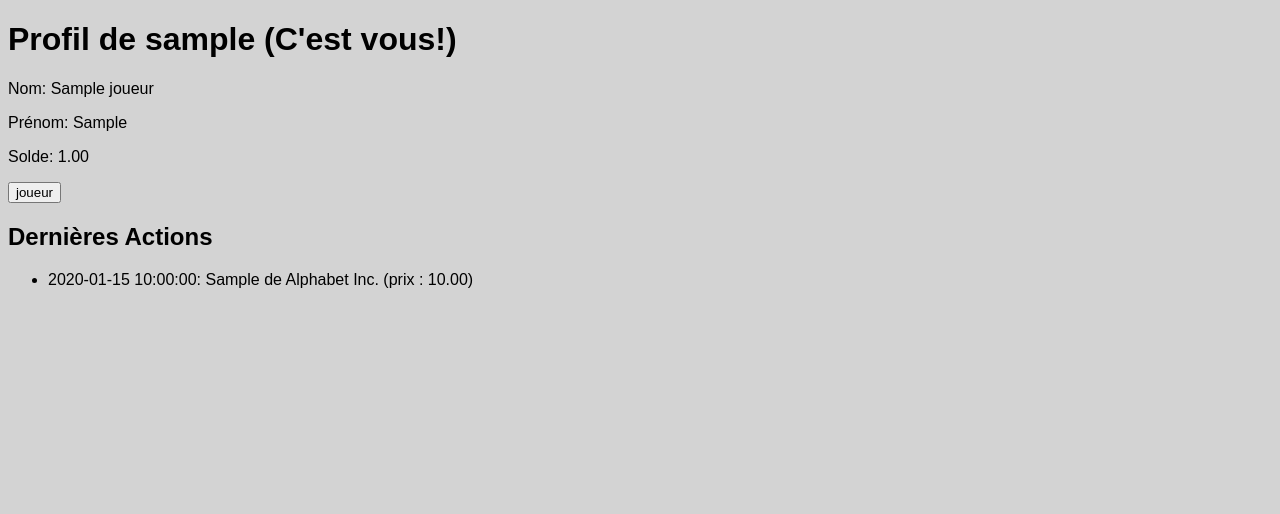
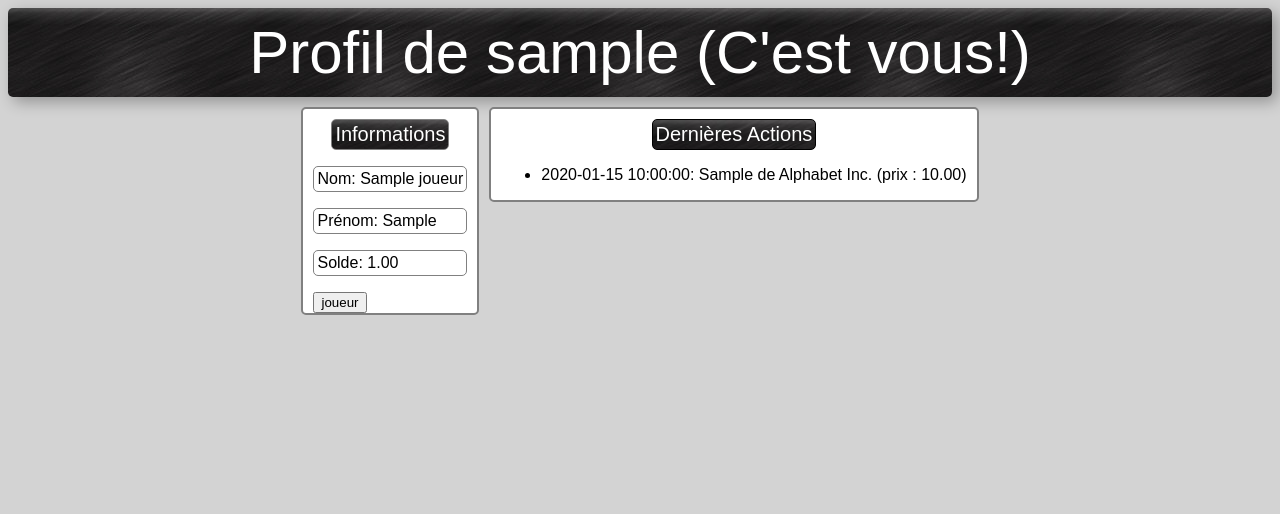
Before and after one commit to TitouanDor/Virtual-Trader, a PHP site: page /profilJoueur.php?id=1 in a window 1280 px wide. Shown: the top 514 px of the page. Run offline with PHP 8.4, Linux system fonts and the light colour scheme; the visitor is signed in with stand-in values (Sample User, id 1); data comes from the database, SQL or seed files in the repository; tables that the repository leaves empty hold one stand-in row (values such as "Sample post").

Commit message:
Update profilJoueur.php
modification pour utiliser le même CSS que la page profil.php

```diff
--- a/profilJoueur.php
+++ b/profilJoueur.php
@@ -56,15 +56,19 @@ $history = $historyReq->fetchAll();
     <meta charset="UTF-8">
     <meta name="viewport" content="width=device-width, initial-scale=1.0">
     <link rel="stylesheet" href="CSSFile/general.css">
-    <link rel="stylesheet" href="CSSFile/profil_joueur.css">
+    <link rel="stylesheet" href="CSSFile/profil.css">
     <title>Profil du joueur</title>
 </head>
 <body>
-<h1>Profil de <?php echo htmlspecialchars($player['username']);
+<div class="bandeau">Profil de <?php echo htmlspecialchars($player['username']);
  if($followButtonValue == "joueur"){
     echo " (C'est vous!)";
- }?></h1>
+ }?></div>
 
+<div class="container">
+
+<div class="box_profil">
+    <p class="titre">Informations</p>
     <p>Nom: <?php echo htmlspecialchars($player['nom']); ?></p>
     <p>Prénom: <?php echo htmlspecialchars($player['prenom']); ?></p>
     <p>Solde: <?php echo htmlspecialchars($player['argent']); ?></p>
@@ -74,10 +78,10 @@ $history = $historyReq->fetchAll();
         <input type="submit" name="follow" value="<?php echo $followButtonValue?>">
     </form>
     <?php endif ?>
+</div>
 
-
-
-<h2>Dernières Actions</h2>
+<div class="box_action">
+    <div class="titre">Dernières Actions</div>
         <?php if ($history): ?>
             <ul>
                 <?php foreach ($history as $record): ?>
@@ -87,6 +91,8 @@ $history = $historyReq->fetchAll();
         <?php else: ?>
             <p>Aucune action trouvée pour ce joueur.</p>
         <?php endif; ?>
+    </div>
+</div>
 <div class="banniere">
     <a href="changerMDP.php">Changer mot de passe</a>
     <a href="profil.php">Profil</a>
```
Lines whose indentation alone changed are shown as unchanged.
